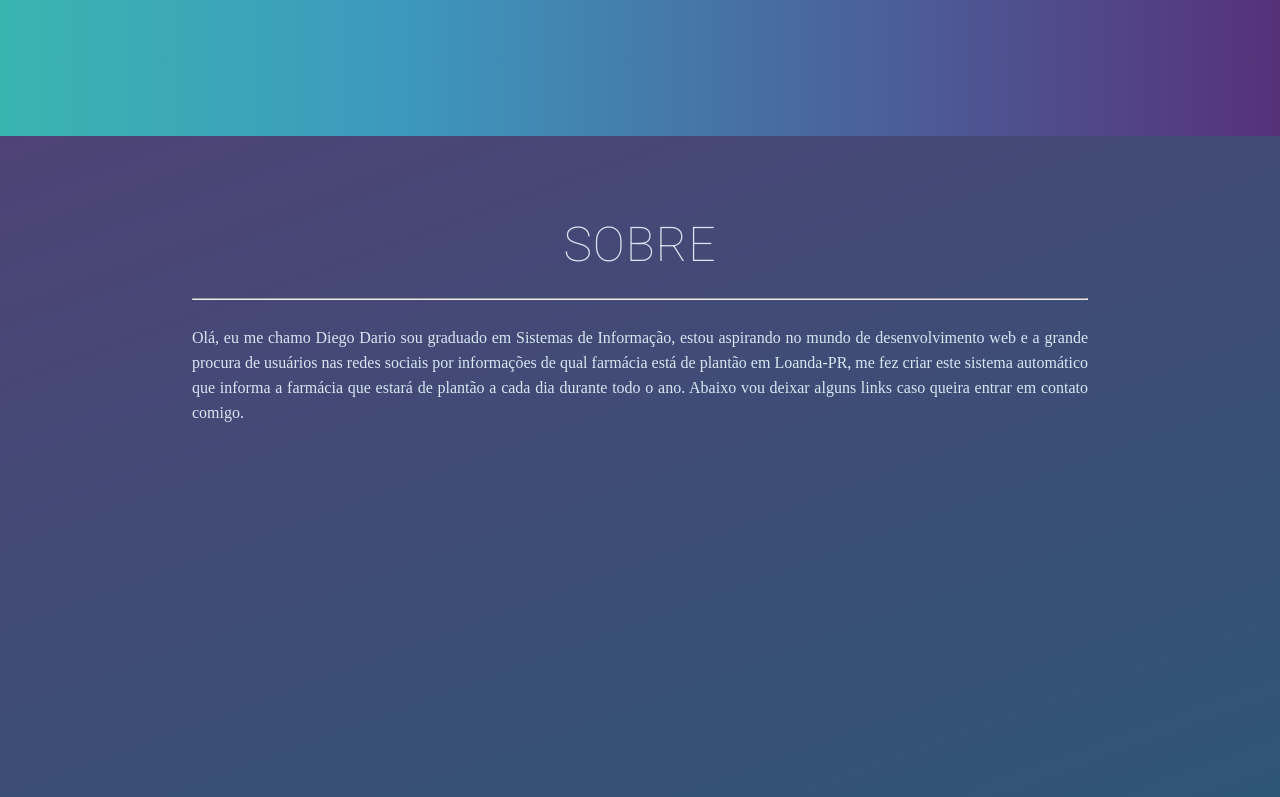
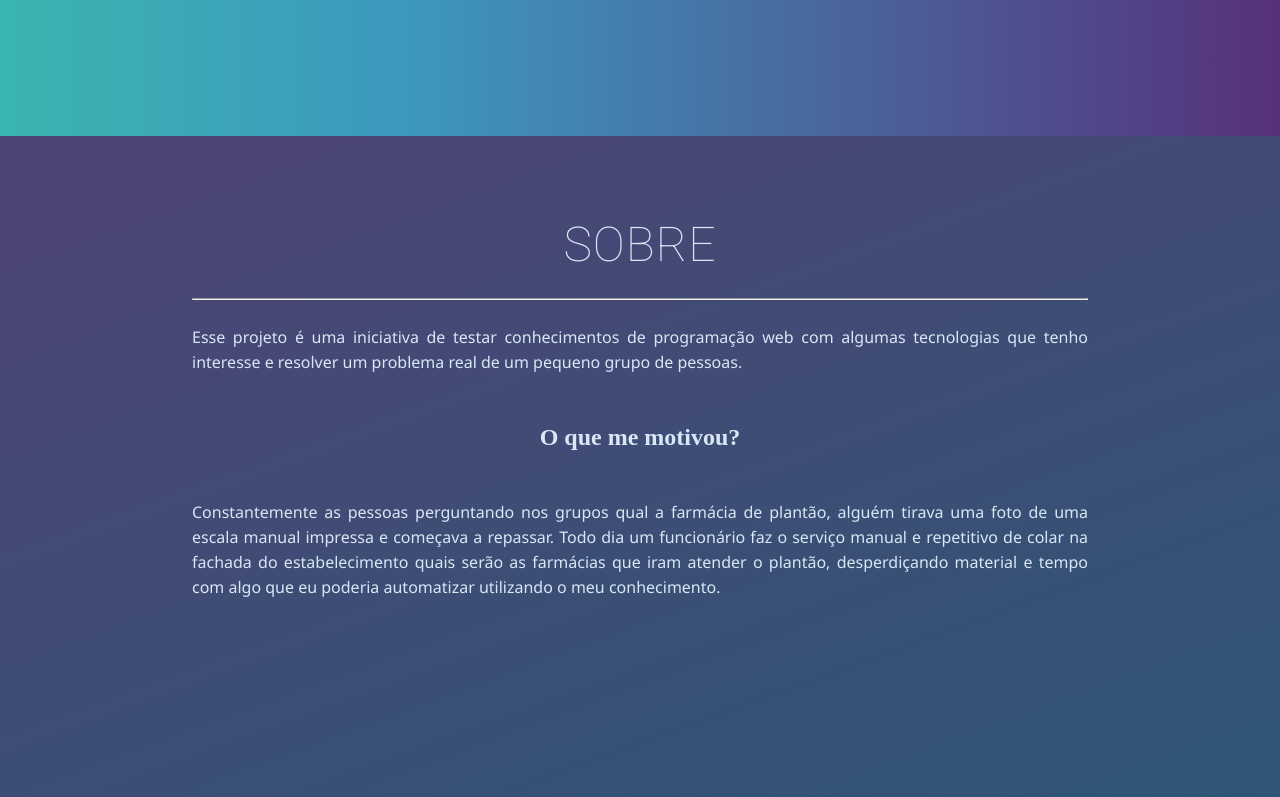
Before and after one commit to diegodario88/ResidencialFloren, a website built with webpack: page public/index.html in a window 1280 px wide. Shown: the part 1464-2261 px from the top of the page. Built offline with nearby package versions, Linux system fonts and the light colour scheme; no server answers; a script that the page names is missing.

Commit message:
fixed readme logo, edited about section

```diff
--- a/public/index.html
+++ b/public/index.html
@@ -165,14 +165,18 @@
         <hr>
 
         <br>
-        <p> Olá, eu me chamo Diego Dario sou graduado em Sistemas de Informação,
-            estou aspirando no mundo de desenvolvimento web e a grande procura de usuários nas redes sociais
-            por informações de qual farmácia está de plantão
-            em Loanda-PR, me fez criar este sistema automático que informa a farmácia que estará de plantão
-            a cada dia durante todo o ano.
-            Abaixo vou deixar alguns links caso queira entrar em contato comigo.
+        <p> Esse projeto é uma iniciativa de testar conhecimentos de programação web com algumas tecnologias que tenho
+            interesse e resolver um problema real de um pequeno grupo de pessoas. </p><br><br>
 
-
+        <h2>O que me motivou?</h2>
+        <br><br>
+        <p>
+            Constantemente as pessoas perguntando nos grupos qual a farmácia de plantão, alguém tirava uma foto de uma
+            escala manual impressa e começava a repassar.
+            Todo dia um funcionário faz o serviço manual e repetitivo de colar na fachada do estabelecimento quais serão
+            as farmácias
+            que iram atender o plantão, desperdiçando material e tempo com algo que eu poderia automatizar utilizando o
+            meu conhecimento.
 
         </p>
     </div>
--- a/public/style/style.css
+++ b/public/style/style.css
@@ -42,7 +42,9 @@ h1 {
 	box-sizing: border-box;
 	font-family: 'Roboto', sans-serif;
 }
-
+p {
+	font-family: 'Segoe UI', Tahoma, Geneva, Verdana, sans-serif;
+}
 div.block {
 	height: 100vh;
 	padding: 20vh 15vw 0 15vw;
```
Also changed, not shown: README.md.
